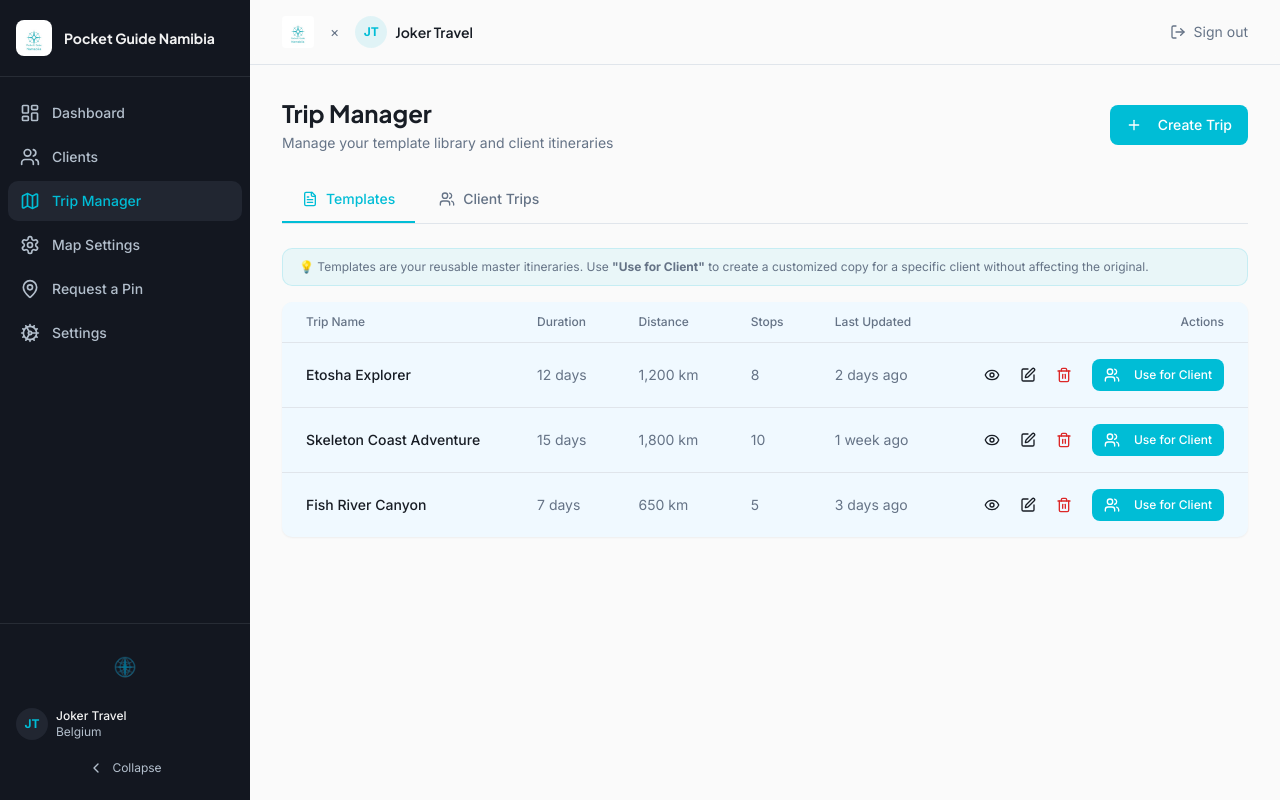
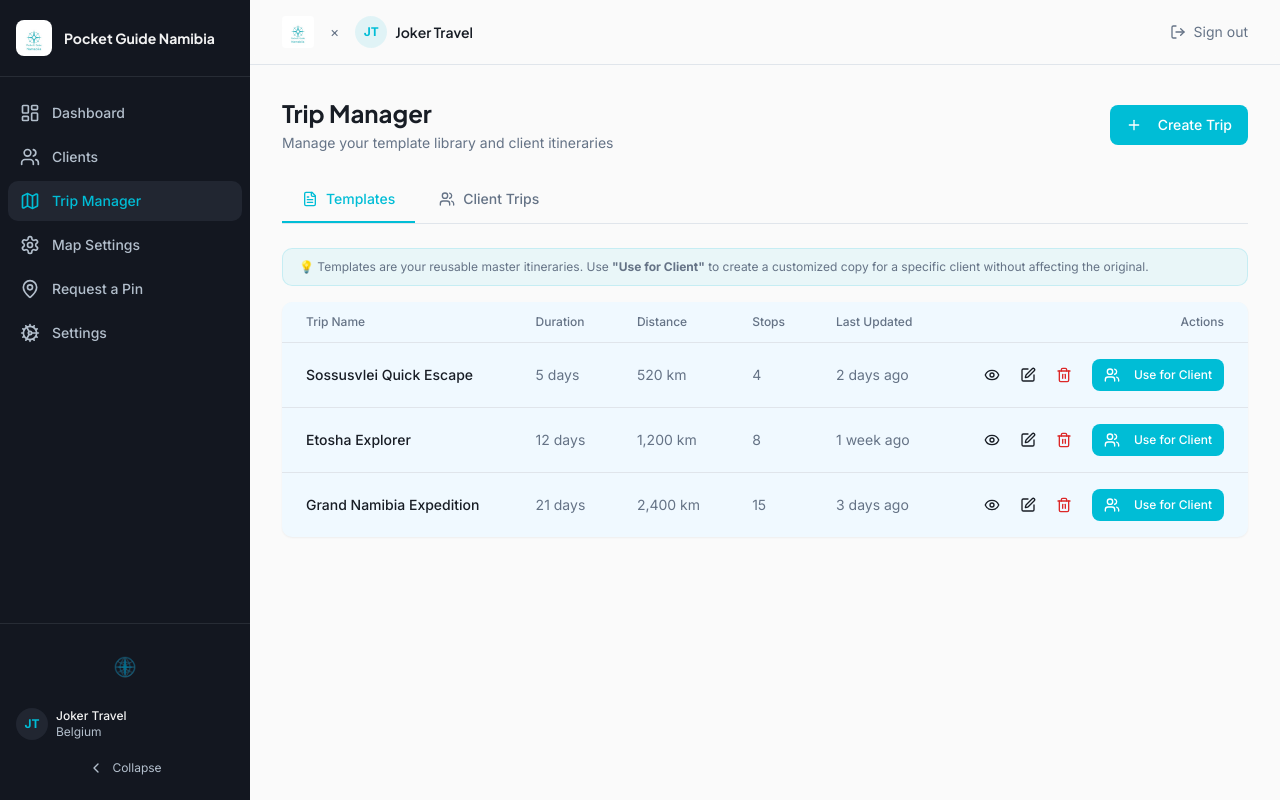
Before and after one commit to zoogarino/agency-guide-hub, a React (Vite) app: page /trip-manager in a window 1280 px wide. Built offline with nearby package versions, Linux system fonts and the light colour scheme; the HTML template or start-up script is replaced by a standard one.

Commit message:
Changes
Co-authored-by: zoogarino <213672927+zoogarino@users.noreply.github.com>

```diff
--- a/src/pages/TripManagerPage.tsx
+++ b/src/pages/TripManagerPage.tsx
@@ -50,18 +50,21 @@ interface Stop { id: number; name: string; category: string; }
 interface Trip {
   id: number; name: string; type: "Template" | "Custom"; client: string;
   status: string; duration: string; distance: string; stops: number; lastUpdated: string;
+  usageCount?: number; // templates only — number of client trips created from this template
 }
 
+// Varied template examples: short / medium / long
 const mockTemplates: Trip[] = [
-  { id: 1, name: "Etosha Explorer", type: "Template", client: "", status: "", duration: "12 days", distance: "1,200 km", stops: 8, lastUpdated: "2 days ago" },
-  { id: 2, name: "Skeleton Coast Adventure", type: "Template", client: "", status: "", duration: "15 days", distance: "1,800 km", stops: 10, lastUpdated: "1 week ago" },
-  { id: 4, name: "Fish River Canyon", type: "Template", client: "", status: "", duration: "7 days", distance: "650 km", stops: 5, lastUpdated: "3 days ago" },
+  { id: 1, name: "Sossusvlei Quick Escape", type: "Template", client: "", status: "", duration: "5 days", distance: "520 km", stops: 4, lastUpdated: "2 days ago", usageCount: 3 },
+  { id: 2, name: "Etosha Explorer", type: "Template", client: "", status: "", duration: "12 days", distance: "1,200 km", stops: 8, lastUpdated: "1 week ago", usageCount: 7 },
+  { id: 4, name: "Grand Namibia Expedition", type: "Template", client: "", status: "", duration: "21 days", distance: "2,400 km", stops: 15, lastUpdated: "3 days ago", usageCount: 1 },
 ];
 
+// Naming convention: "Template Name (Client First Name)"
 const mockClientTrips: Trip[] = [
-  { id: 3, name: "Sossusvlei Dunes (Sarah)", type: "Custom", client: "Sarah Miller", status: "Active", duration: "10 days", distance: "900 km", stops: 6, lastUpdated: "1 day ago" },
-  { id: 5, name: "Windhoek City Tour (Marie)", type: "Custom", client: "Marie Dupont", status: "Active", duration: "3 days", distance: "120 km", stops: 3, lastUpdated: "5 days ago" },
-  { id: 6, name: "Etosha Custom (Hans)", type: "Custom", client: "Hans Weber", status: "Active", duration: "14 days", distance: "1,400 km", stops: 9, lastUpdated: "2 days ago" },
+  { id: 3, name: "Sossusvlei Quick Escape (Sarah)", type: "Custom", client: "Sarah Miller", status: "Active", duration: "5 days", distance: "520 km", stops: 4, lastUpdated: "1 day ago" },
+  { id: 5, name: "Etosha Explorer (Marie)", type: "Custom", client: "Marie Dupont", status: "Pending", duration: "12 days", distance: "1,200 km", stops: 8, lastUpdated: "5 days ago" },
+  { id: 6, name: "Etosha Explorer (Hans)", type: "Custom", client: "Hans Weber", status: "Expired", duration: "12 days", distance: "1,200 km", stops: 8, lastUpdated: "2 days ago" },
   { id: 7, name: "Southern Namibia Draft", type: "Custom", client: "Unassigned", status: "Draft", duration: "8 days", distance: "700 km", stops: 5, lastUpdated: "1 week ago" },
 ];
 
```
